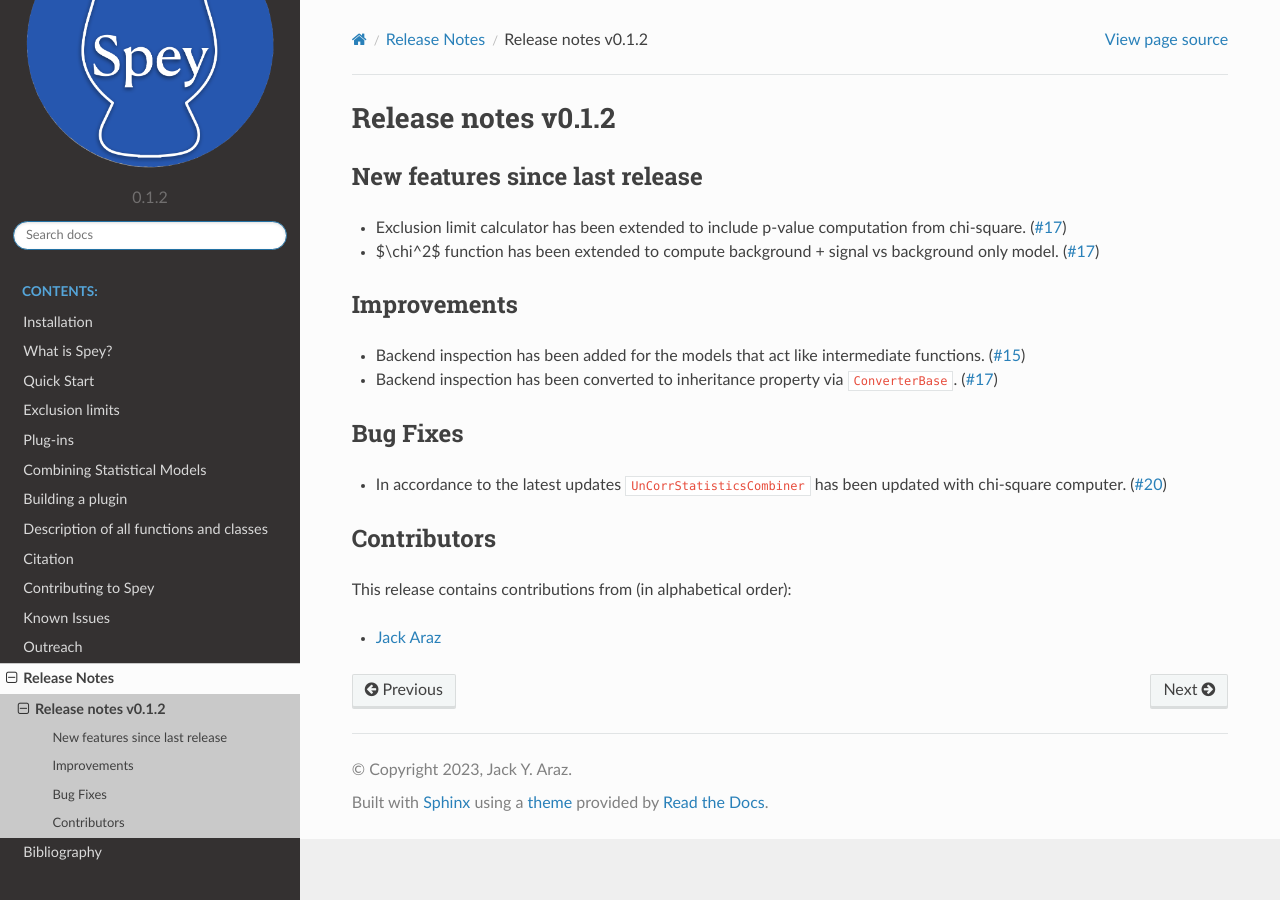
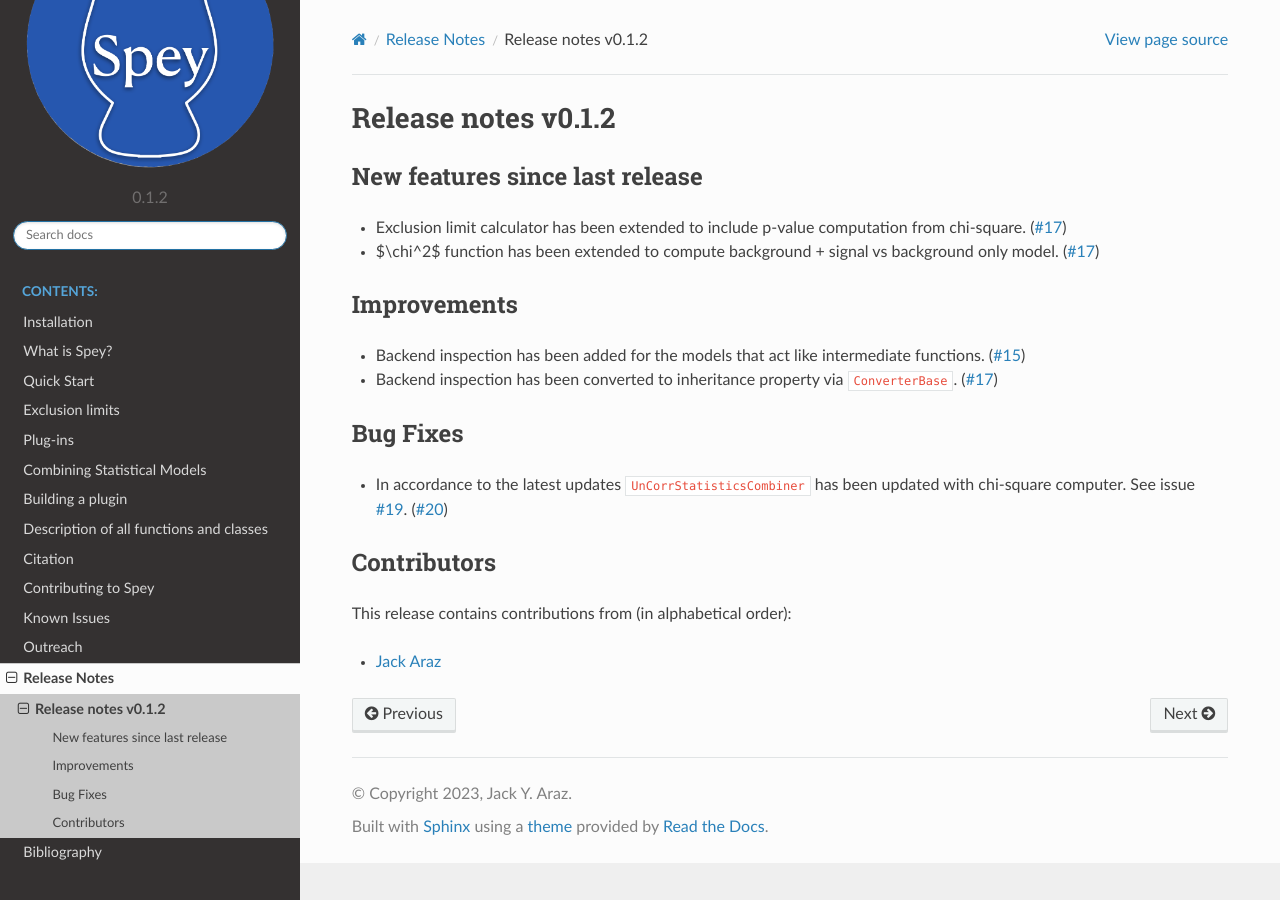
Before and after one commit to SpeysideHEP/spey, a Sphinx documentation site: the page built from docs/releases/changelog-v0.1.md, in a window 1280 px wide. Built offline with Sphinx 7.4.7 and the Read the Docs theme 2.0.0, drawn with Linux system fonts in a browser that asks for light colours.

Commit message:
update changelog

````diff
--- a/docs/releases/changelog-v0.1.md
+++ b/docs/releases/changelog-v0.1.md
@@ -20,7 +20,7 @@
 ## Bug Fixes
 
 * In accordance to the latest updates ```UnCorrStatisticsCombiner``` has been updated with
-  chi-square computer.
+  chi-square computer. See issue [#19](https://github.com/SpeysideHEP/spey/issues/19).
   ([#20](https://github.com/SpeysideHEP/spey/pull/20))
 
 ## Contributors
````
